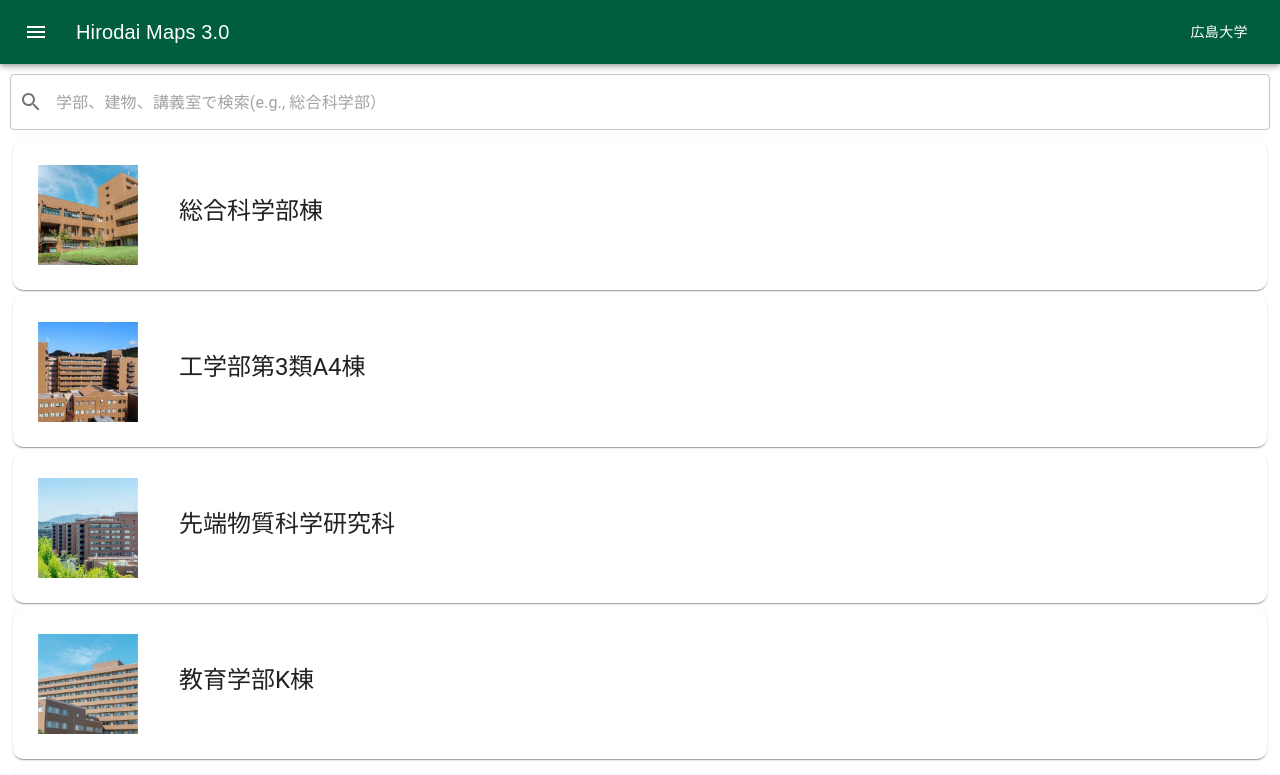
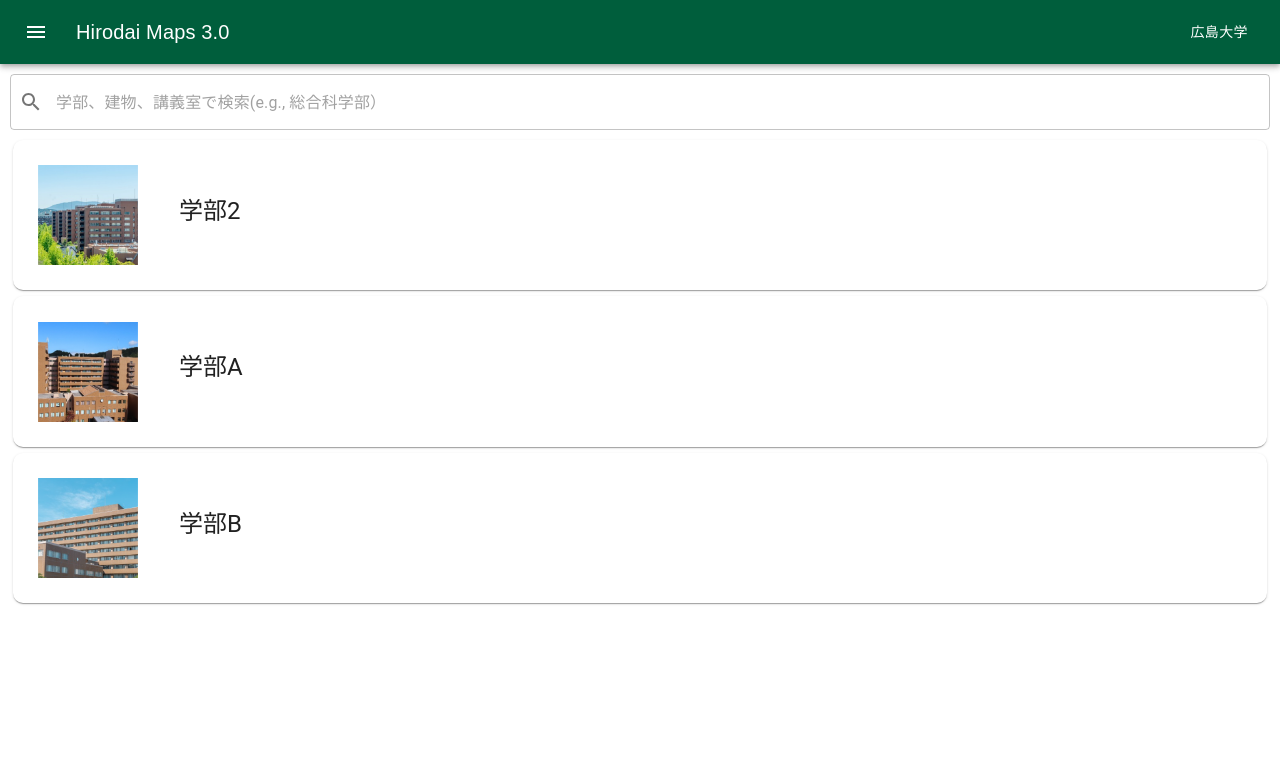
Before and after one commit to ikeda042/HirodaiMaps3.0, a React (Create React App) app in the folder frontend/: page / in a window 1280 px wide. Shown: the top 775 px of the page. Built offline with nearby package versions, Linux system fonts and the light colour scheme.

Commit message:
Serch By faculty

```diff
--- a/frontend/src/components/LandingPage.jsx
+++ b/frontend/src/components/LandingPage.jsx
@@ -11,12 +11,16 @@ function LandingPage(props) {
 
 
   useEffect(() => {
-    const filtered = buildings.filter(building =>
-      building.tag === "faculty" &&
-      building.keywords.some(keyword =>
-        keyword.toLowerCase().includes(searchQuery.toLowerCase())
-      )
-    );
+    let filtered;
+    if (searchQuery) {
+      filtered = buildings.filter(building =>
+        building.keywords.some(keyword =>
+          keyword.toLowerCase().includes(searchQuery.toLowerCase())
+        )
+      );
+    } else {
+      filtered = buildings.filter(building => building.tag === "faculty");
+    }
     setFilteredBuildings(filtered);
   }, [searchQuery]);
 
--- a/frontend/src/components/buildingsData.jsx
+++ b/frontend/src/components/buildingsData.jsx
@@ -5,7 +5,7 @@ const buildings = [
       description: '総合科学部の講義室がある棟です。',
       imageUrl: 'building_images/building1.png',
       keywords: ['総合科学部', '総合科学部棟', '総合科学部講義室','そうかとう',"L102"],
-      tag: "faculty"
+      tag: "faculty1"
     },
     {
       buildingId: '2',
@@ -13,7 +13,7 @@ const buildings = [
       description: '工学部第３類の講義室、研究室がある棟です。',
       imageUrl: 'building_images/building2.png',
       keywords: ['工学部', '工学部第3類', '工学部第3類A4棟', '工学部講義室'],
-      tag: "faculty"
+      tag: "faculty1"
     },
     {
       buildingId: '3',
@@ -21,7 +21,7 @@ const buildings = [
       description: '統合生命科学研究科の講義室、研究室がある棟です。',
       imageUrl: 'building_images/building3.png',
       keywords: ['統合生命科学研究科', '先端物質科学研究科', '先端物質科学研究科講義室'],
-      tag: "faculty"
+      tag: "faculty1"
     },
     {
       buildingId: '4',
@@ -29,7 +29,7 @@ const buildings = [
       description: '教育学部の講義室がある棟です。',
       imageUrl: 'building_images/building4.png',
       keywords: ['教育学部', '教育学部K棟', '教育学部講義室'],
-      tag: "faculty"
+      tag: "faculty1"
     },
     {
       buildingId: '5',
@@ -37,7 +37,7 @@ const buildings = [
       description: '文学部の講義室がある棟です。',
       imageUrl: 'building_images/building5.png',
       keywords: ['文学部', '文学部棟', '文学部講義室', 'ぶんがくぶ'],
-      tag: "faculty"
+      tag: "faculty1"
     },
     {
       buildingId: '6',
```
